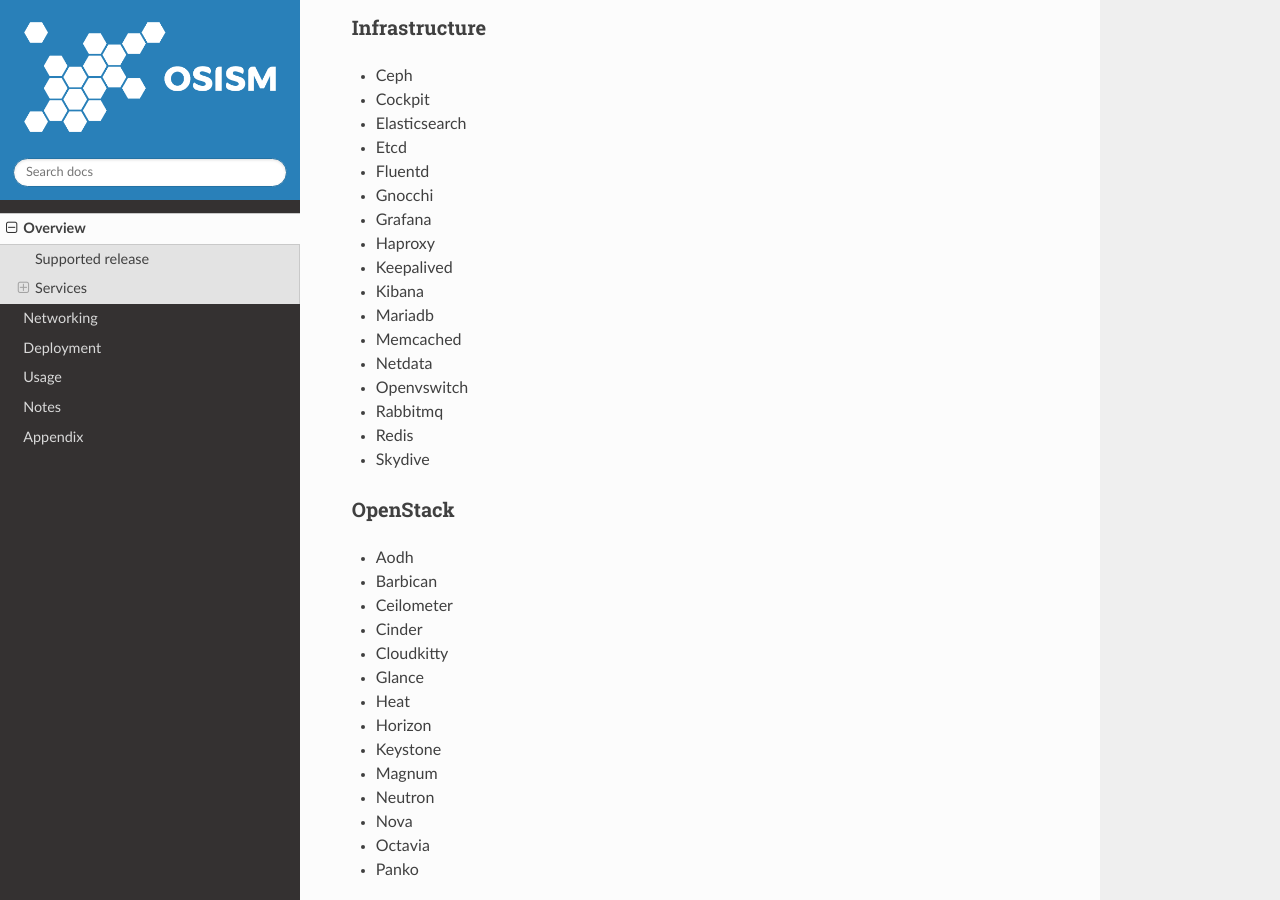
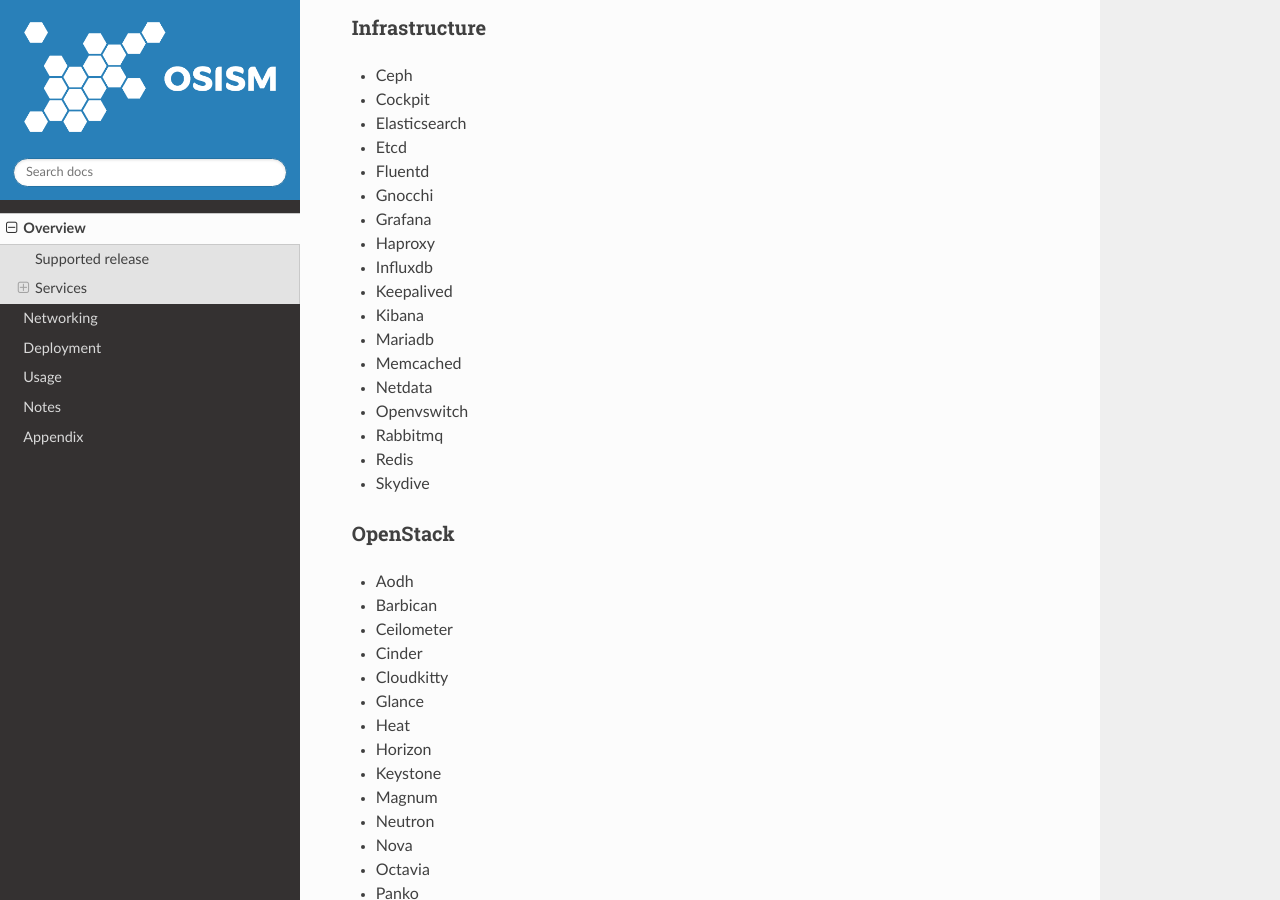
Before and after one commit to osism/testbed, a Sphinx documentation site: the page built from docs/source/overview.rst, in a window 1280 px wide and 900 px high, scrolled down 1766 px. Built offline with Sphinx 7.4.7 and the Read the Docs theme 2.0.0, drawn with Linux system fonts in a browser that asks for light colours.

Commit message:
kolla: deploy influxdb (#167)
Required by cloudkitty.

```diff
--- a/docs/source/overview.rst
+++ b/docs/source/overview.rst
@@ -45,6 +45,7 @@
 * Gnocchi
 * Grafana
 * Haproxy
+* Influxdb
 * Keepalived
 * Kibana
 * Mariadb
```
Also changed, not shown: 1 other file.
